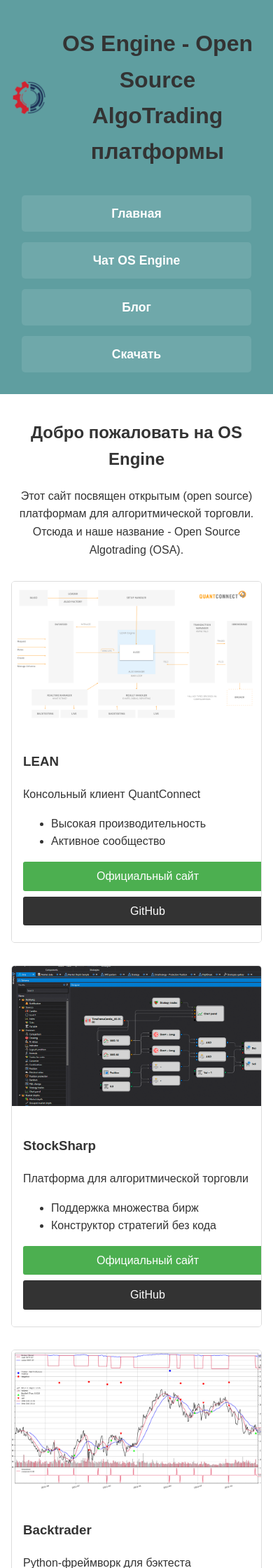
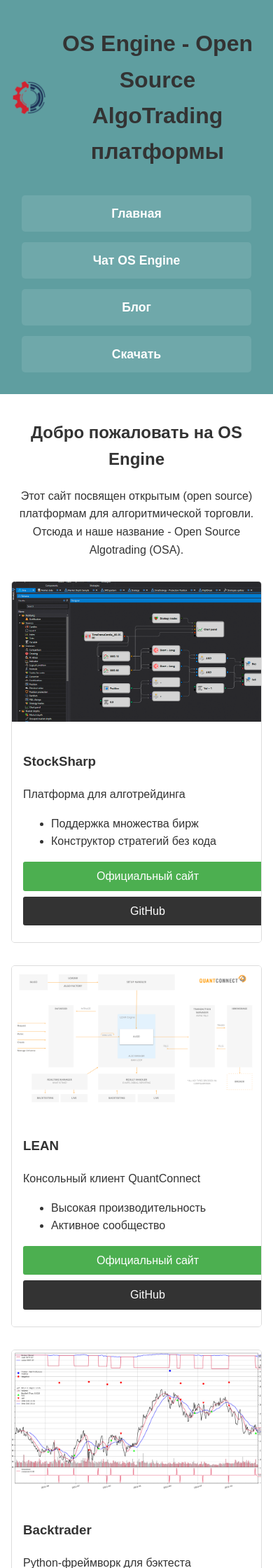
Before and after one commit to osaengine/osaengine.github.io, a Jekyll site: the page built from index.html, in a window 390 px wide. Shown: the top 2240 px of the page at 70% size. Built offline with Jekyll 4.4.1, drawn with Linux system fonts in a browser that asks for light colours.

Commit message:
Редезайн

```diff
--- a/_data/projects.yml
+++ b/_data/projects.yml
@@ -9,7 +9,7 @@
 
 - name: StockSharp
   image: /assets/images/stocksharp.png
-  description: Платформа для алгоритмической торговли
+  description: Платформа для алготрейдинга
   advantages:
     - Поддержка множества бирж
     - Конструктор стратегий без кода
--- a/assets/css/style.css
+++ b/assets/css/style.css
@@ -408,6 +408,14 @@
         text-align: center;
     }
 
+    .project-card {
+        order: 2;
+    }
+
+    .project-card:has(img[src*="stocksharp"]) {
+        order: 1;
+    }
+
     .project-card img {
         height: 200px;
     }
```
